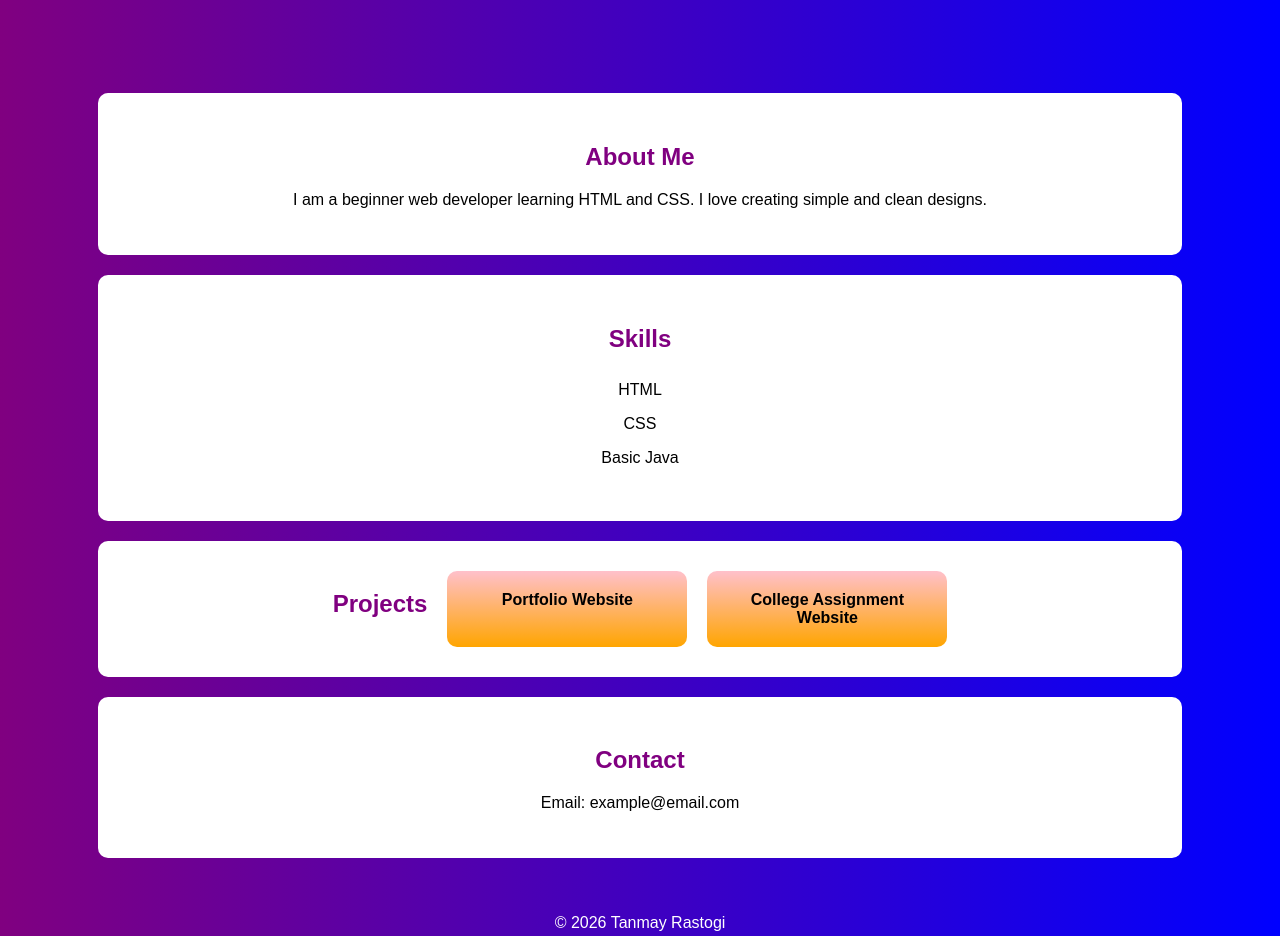
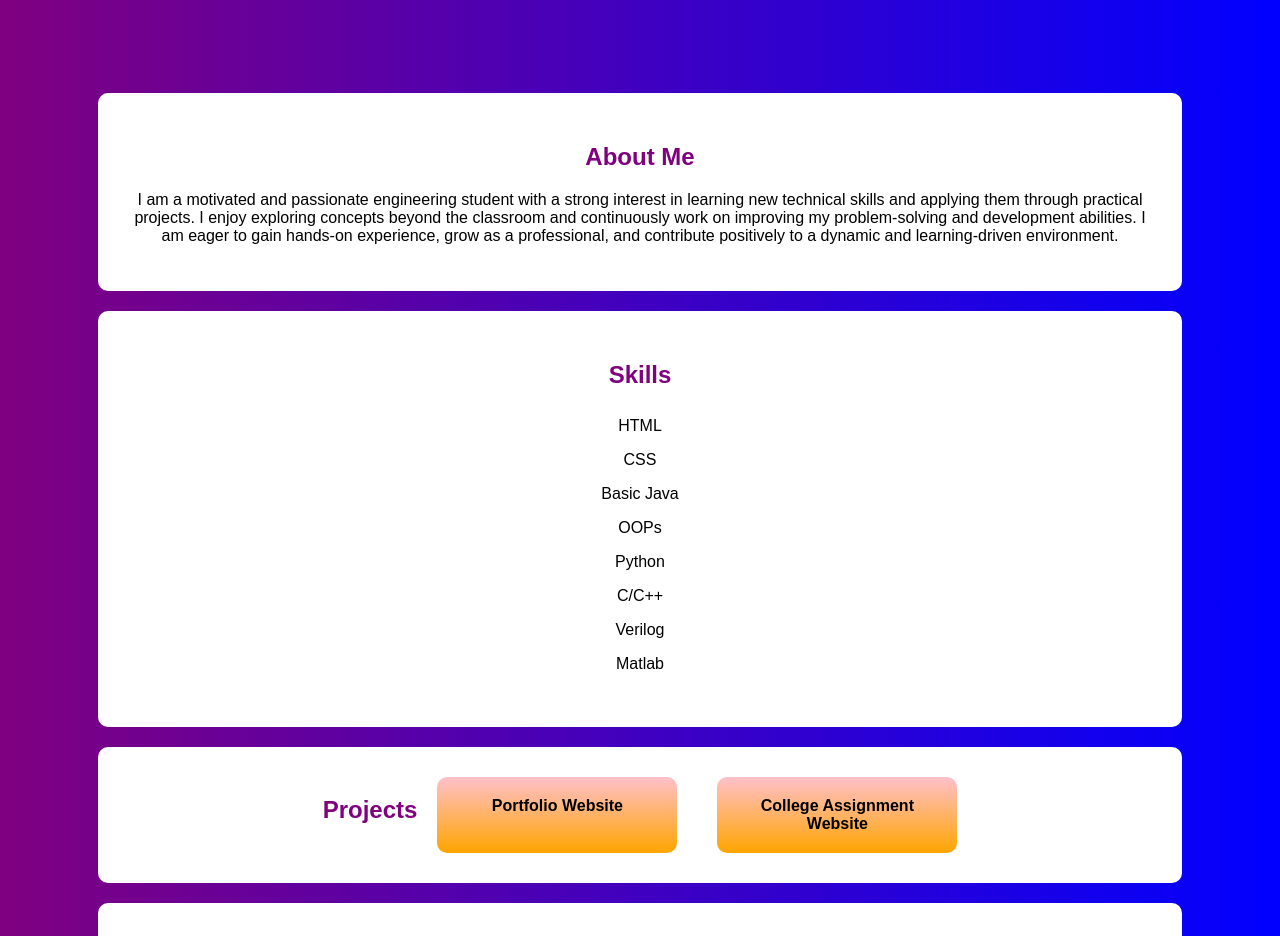
Before and after one commit to tanmayyy0810/portfolio, a plain HTML site: page index.html in a window 1280 px wide. Shown: the part 161-1097 px from the top of the page. Drawn offline with Linux system fonts and the light colour scheme.

Commit message:
Update index.html

```diff
--- a/index.html
+++ b/index.html
@@ -13,7 +13,7 @@
 
     <section class="about">
         <h2>About Me</h2>
-        <p>I am a beginner web developer learning HTML and CSS. I love creating simple and clean designs.</p>
+        <p>I am a motivated and passionate engineering student with a strong interest in learning new technical skills and applying them through practical projects. I enjoy exploring concepts beyond the classroom and continuously work on improving my problem-solving and development abilities. I am eager to gain hands-on experience, grow as a professional, and contribute positively to a dynamic and learning-driven environment.</p>
     </section>
 
     <section class="skills">
@@ -22,12 +22,17 @@
             <li>HTML</li>
             <li>CSS</li>
             <li>Basic Java</li>
+            <li>OOPs</li>
+            <li>Python</li>
+            <li>C/C++</li>
+            <li>Verilog</li>
+            <li>Matlab</li>
         </ul>
     </section>
 
     <section class="projects">
         <h2>Projects</h2>
-        <div class="card">Portfolio Website</div>
+        <div class="card">Portfolio Website</div><br>
         <div class="card">College Assignment Website</div>
     </section>
 
```
